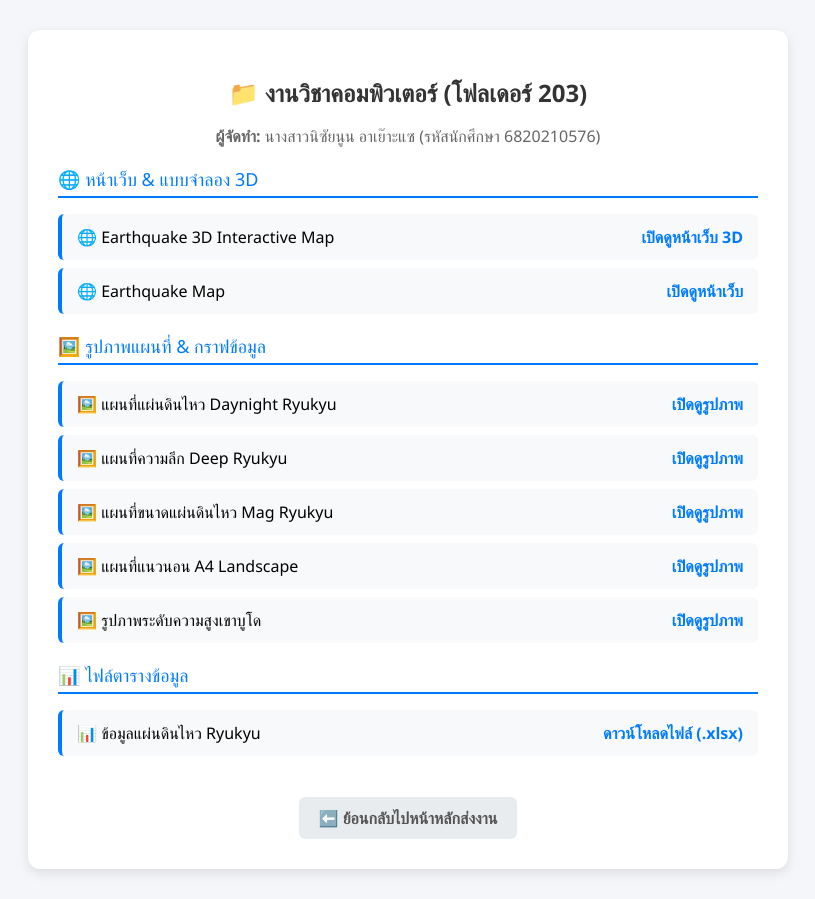
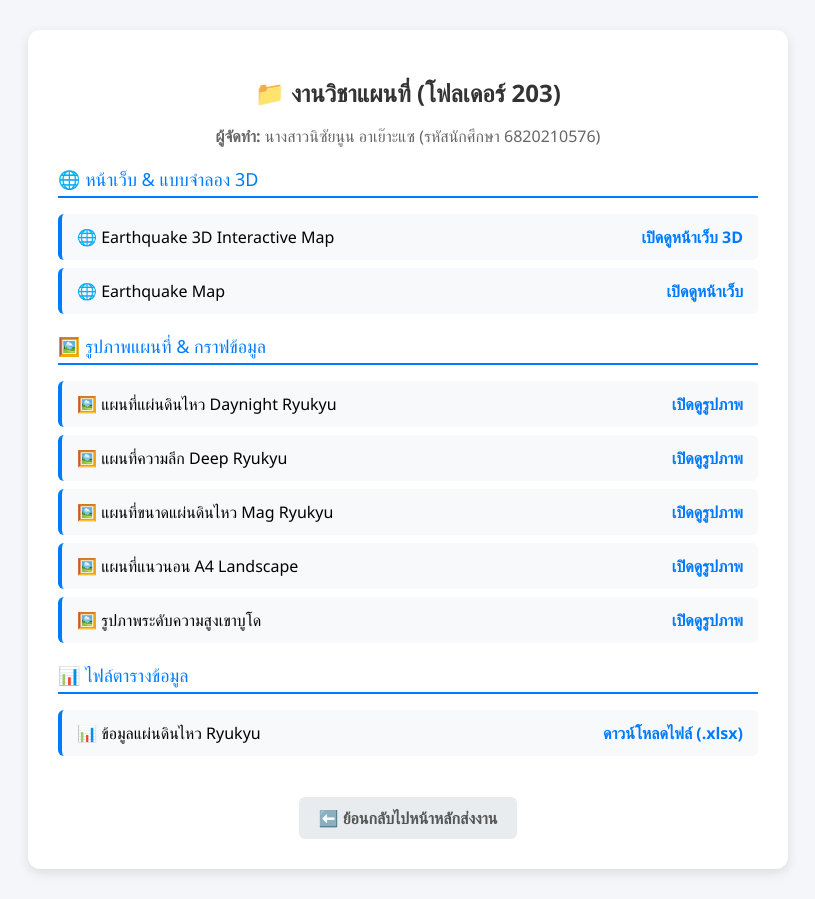
Before and after one commit to nisainunayohsae-a11y/geography, a plain HTML site: page 203/index.html in a window 1280 px wide. Shown: the whole page, without its empty margins (232-1047 px from the left). Drawn offline with Linux system fonts and the light colour scheme.

Commit message:
Update header title for folder 203

```diff
--- a/203/index.html
+++ b/203/index.html
@@ -20,7 +20,7 @@
 </head>
 <body>
     <div class="container">
-        <h1>📁 งานวิชาคอมพิวเตอร์ (โฟลเดอร์ 203)</h1>
+        <h1>📁 งานวิชาแผนที่ (โฟลเดอร์ 203)</h1>
         <div class="student-info">
             <p><strong>ผู้จัดทำ:</strong> นางสาวนิซัยนูน อาเย๊าะแซ (รหัสนักศึกษา 6820210576)</p>
         </div>
```
